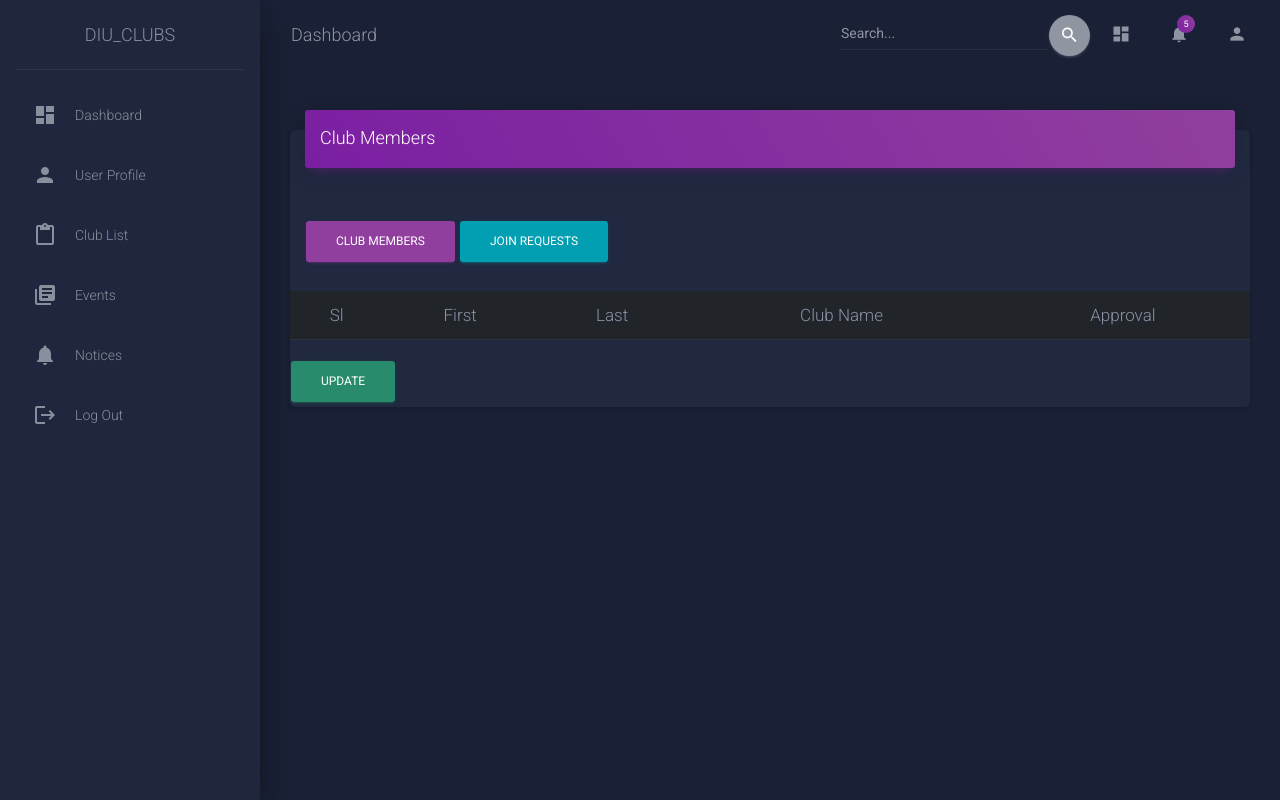
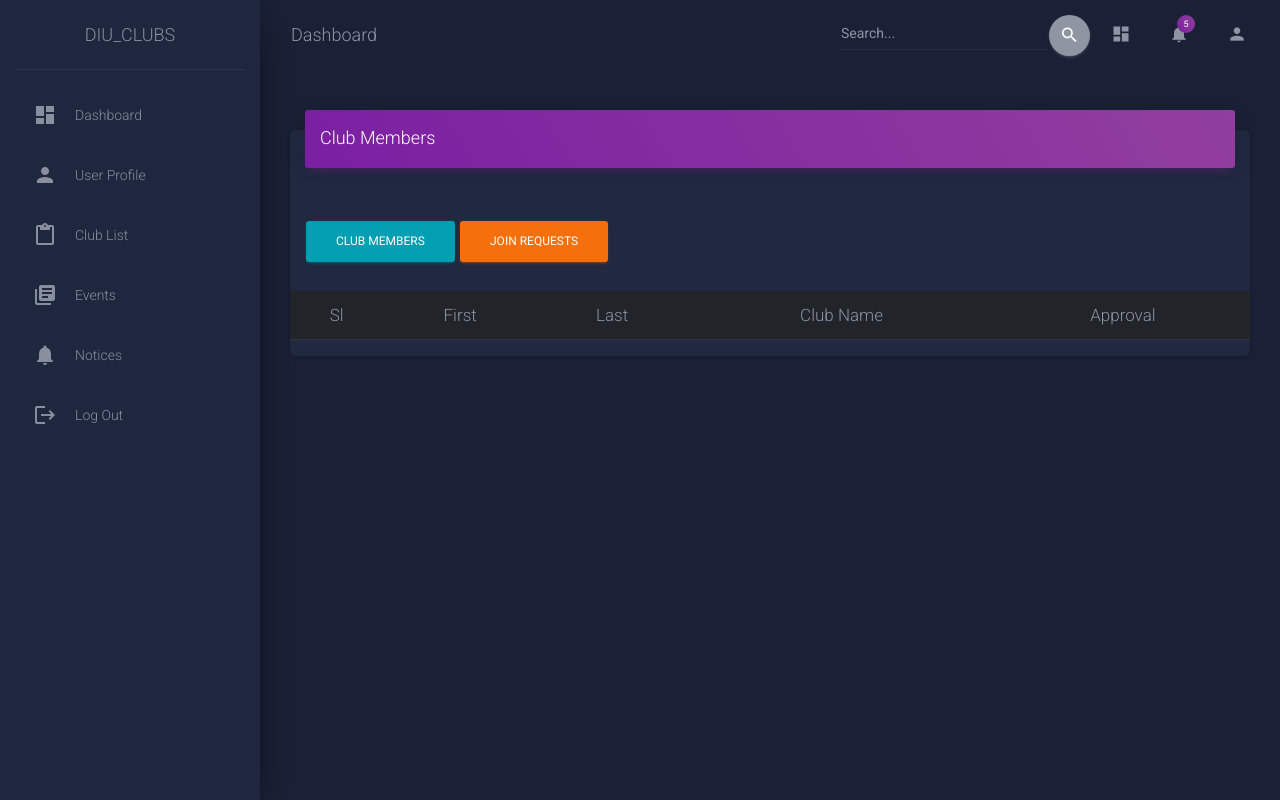
Before and after one commit to AbrarZaved/Club_Management_System_By_Django, a Django app: template templates/member/my_club.html in a window 1280 px wide. Run offline with Django 5.2, Linux system fonts and the light colour scheme; the template is opened without the code that fills it: values that come from a table or form of the project are taken from there, others are empty; data comes from the database, SQL or seed files in the repository; both versions use the stored data as it was after the commit; some libraries are stand-ins or nearby versions.

Commit message:
refactor: Update my_club.html to improve UI and functionality

```diff
--- a/templates/member/my_club.html
+++ b/templates/member/my_club.html
@@ -37,8 +37,8 @@
                 <div class="container">
                   <div class="row">
                     <div class="col-md-12">
-                      <button class="btn btn-primary" onclick="filterTable('members')">Club Members</button>
-                      <button class="btn btn-info" onclick="filterTable('requests')">Join Requests</button>
+                      <button class="btn btn-info" onclick="filterTable('members')">Club Members</button>
+                      <button class="btn btn-warning" onclick="filterTable('requests')">Join Requests</button>
                     </div>
                   </div><br>
                   <div class="row">
@@ -87,7 +87,7 @@
 
 
                       </table>
-                    <button type="submit" class="btn btn-success pull-right">Update</button>
+                    <button type="submit" class="btn btn-success pull-right" id="update">Update</button>
                     </form>
                   </div>
                 </div>
@@ -101,18 +101,23 @@
 <script>
 function filterTable(filter) {
   var rows = document.getElementById("clubTable").getElementsByTagName("tr");
+  var update_button = document.getElementById("update");
   for (var i = 0; i < rows.length; i++) {
     if (filter === "members") {
       if (rows[i].classList.contains("members")) {
         rows[i].style.display = "";
+        update_button.style.display = "none";
       } else {
         rows[i].style.display = "none";
+        update_button.style.display = "none";
       }
     } else if (filter === "requests") {
       if (rows[i].classList.contains("requests")) {
         rows[i].style.display = "";
+        update_button.style.display = "block";
       } else {
         rows[i].style.display = "none";
+        update_button.style.display = "none";
       }
     }
   }
```
Also changed, not shown: db.sqlite3.
